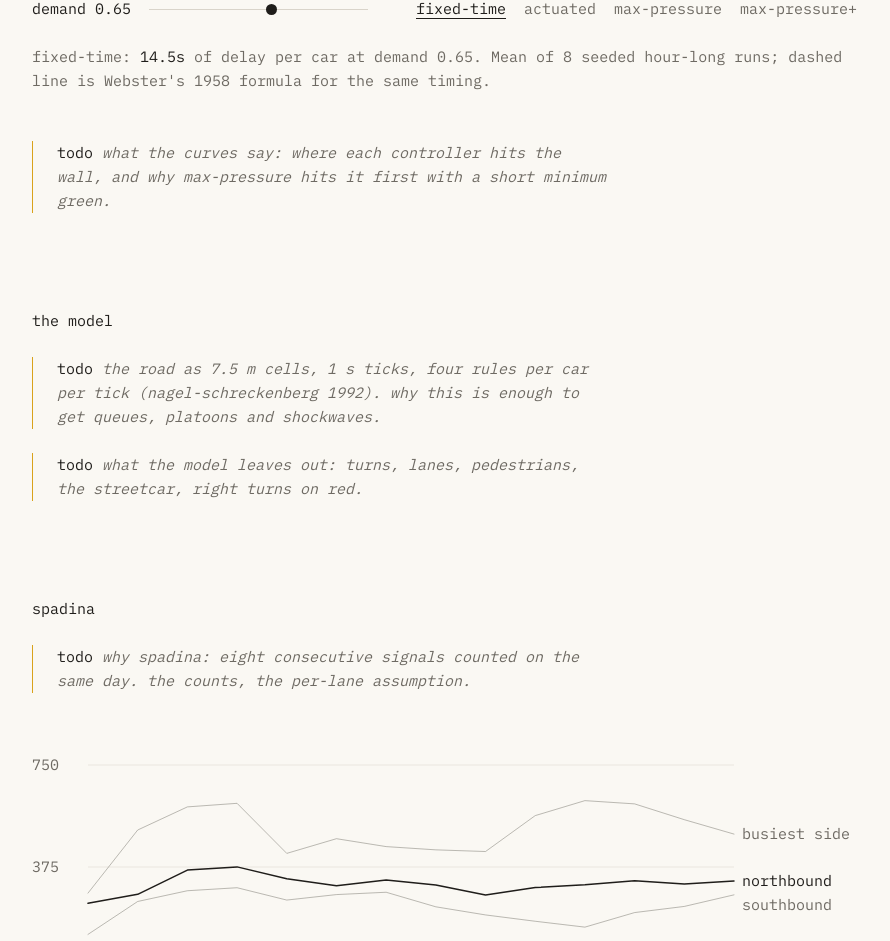
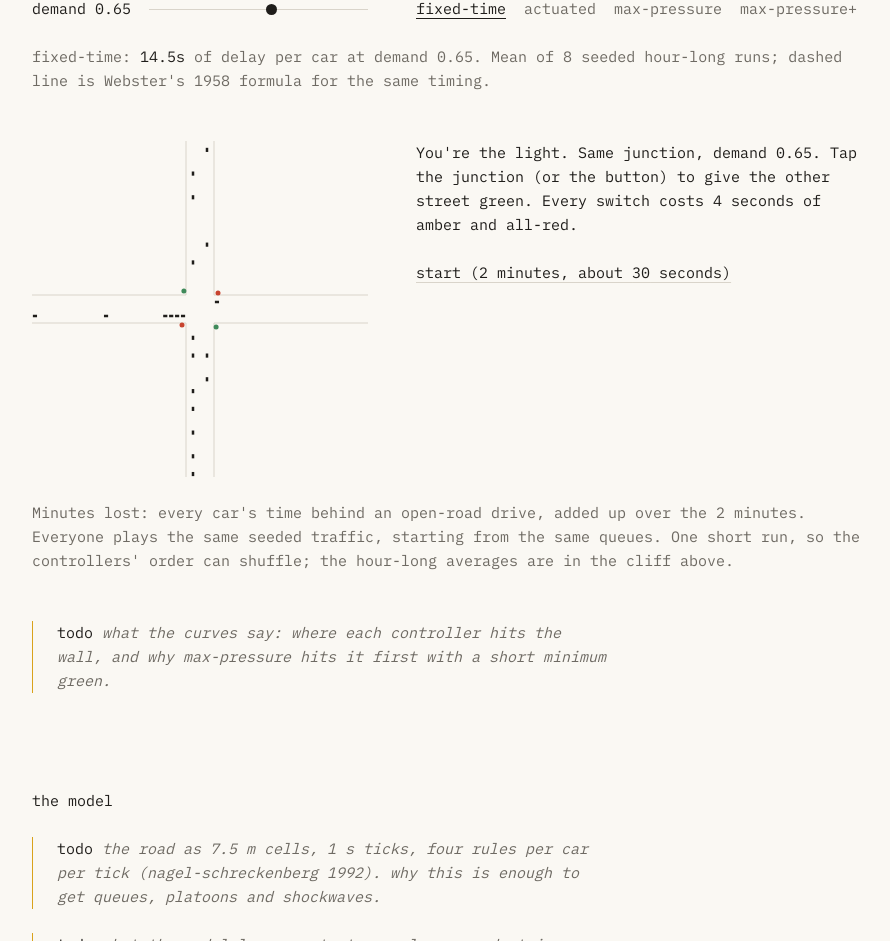
Before and after one commit to Arya-P05/green-wave, a Next.js app: page / in a window 1280 px wide. Shown: the part 1635-2576 px from the top of the page, without its empty margins (322-1212 px from the left). Built offline with nearby package versions, Linux system fonts and the light colour scheme.

Commit message:
Be the light: run the junction by hand for two minutes, scored against the controllers

```diff
--- a/app/page.tsx
+++ b/app/page.tsx
@@ -1,3 +1,4 @@
+import BeTheLight from "@/components/cliff/BeTheLight";
 import Cliff from "@/components/cliff/Cliff";
 import Demand from "@/components/Demand";
 import { DayResults, MinGreenTable, SideResults } from "@/components/results/Results";
@@ -78,6 +79,7 @@ export default function Home() {
         <Section id="cliff" title="the cliff">
           <Todo>one intersection first. drag demand up and watch delay stay flat, then leave the page.</Todo>
           <Cliff />
+          <BeTheLight />
           <Todo>what the curves say: where each controller hits the wall, and why max-pressure hits it first with a short minimum green.</Todo>
         </Section>
 
--- /dev/null
+++ b/components/cliff/BeTheLight.tsx
@@ -0,0 +1,157 @@
+"use client";
+
+import { useEffect, useRef, useState } from "react";
+import { byHand, GAME_DEMAND, GAME_S, gameStart, rivalScore, RIVALS } from "@/lib/game";
+import { LABELS } from "@/lib/sim/scenario";
+import { useWidth } from "../hooks";
+import { intersection } from "./draw";
+
+const SPEED = 4; // simulated seconds per real second, as in the figure above
+
+type Stage = { at: "ready" } | { at: "playing"; left: number; switches: number } | { at: "done"; you: number; switches: number };
+
+const minutes = (carSeconds: number) => (carSeconds / 60).toFixed(1);
+
+/**
+ * You are the light. Tap to give the other street green; the sim pays the
+ * amber and all-red for you. Two simulated minutes, then your total delay
+ * against the controllers' on the same traffic.
+ */
+export default function BeTheLight() {
+  const box = useRef<HTMLDivElement>(null);
+  const canvas = useRef<HTMLCanvasElement>(null);
+  const width = useWidth(box);
+  const [stage, setStage] = useState<Stage>({ at: "ready" });
+  const [game, setGame] = useState(0); // bumps to start a new game
+  const you = useRef<ReturnType<typeof byHand> | null>(null);
+  const [rivals, setRivals] = useState<Record<string, number> | null>(null);
+
+  const playing = stage.at === "playing";
+  const flip = () => {
+    const c = you.current;
+    if (!c || !playing) return;
+    c.want = 1 - c.want;
+    setStage((s) => (s.at === "playing" ? { ...s, switches: s.switches + 1 } : s));
+  };
+
+  useEffect(() => {
+    if (!width || !canvas.current) return;
+    const size = Math.min(width, 336);
+    const c = byHand();
+    const { sim, index, end } = gameStart(c);
+    c.want = sim.nodes[0].phase;
+    you.current = c;
+    const { positions, draw } = intersection(canvas.current, size, sim, index);
+    let prev = positions();
+    let next = prev;
+    draw(next, next, 1);
+    if (!game) return;
+
+    const tick = 1000 / SPEED;
+    let last = performance.now();
+    let frame = 0;
+    const loop = (now: number) => {
+      while (now - last >= tick && sim.t < end) {
+        sim.step();
+        prev = next;
+        next = positions();
+        last += tick;
+        setStage((s) => (s.at === "playing" ? { ...s, left: end - sim.t } : s));
+      }
+      draw(prev, next, Math.min(1, (now - last) / tick));
+      if (sim.t < end) frame = requestAnimationFrame(loop);
+      else setStage((s) => ({ at: "done", you: sim.delay, switches: s.at === "playing" ? s.switches : 0 }));
+    };
+    frame = requestAnimationFrame(loop);
+    return () => cancelAnimationFrame(frame);
+  }, [width, game]);
+
+  const start = () => {
+    if (!rivals) setRivals(Object.fromEntries(RIVALS.map((k) => [k, rivalScore(k)])));
+    setStage({ at: "playing", left: GAME_S, switches: 0 });
+    setGame((g) => g + 1);
+  };
+
+  const board =
+    stage.at === "done" && rivals
+      ? [{ name: "you", score: stage.you }, ...RIVALS.map((k) => ({ name: LABELS[k], score: rivals[k] }))].sort(
+          (a, b) => a.score - b.score,
+        )
+      : null;
+
+  return (
+    <figure className="my-2 grid gap-y-1">
+      <div className="grid items-start gap-x-2 gap-y-1 md:grid-cols-[minmax(0,336px)_minmax(0,1fr)]">
+        <div ref={box} className="w-full">
+          <canvas
+            ref={canvas}
+            onClick={flip}
+            className={playing ? "cursor-pointer" : undefined}
+            role="img"
+            aria-label="A four-way intersection you control: tap to switch which street has green"
+          />
+        </div>
+        <div className="grid content-start gap-y-1">
+          {stage.at === "ready" && (
+            <>
+              <p>
+                You&apos;re the light. Same junction, demand {GAME_DEMAND}. Tap the junction (or the button) to
+                give the other street green. Every switch costs 4 seconds of amber and all-red.
+              </p>
+              <p>
+                <button onClick={start} className="cursor-pointer underline decoration-faint underline-offset-4 hover:decoration-green">
+                  start ({GAME_S / 60} minutes, about {GAME_S / SPEED} seconds)
+                </button>
+              </p>
+            </>
+          )}
+          {stage.at === "playing" && (
+            <>
+              <p className="tabular-nums" aria-live="off">
+                {stage.left}s left · {stage.switches} {stage.switches === 1 ? "switch" : "switches"}
+              </p>
+              <p>
+                <button
+                  onClick={flip}
+                  className="cursor-pointer underline decoration-faint underline-offset-4 hover:decoration-green"
+                >
+                  switch
+                </button>
+              </p>
+            </>
+          )}
+          {board && (
+            <>
+              <table className="w-full max-w-[40ch] tabular-nums" aria-live="polite">
+                <thead className="text-muted">
+                  <tr>
+                    <th className="text-left font-normal">light</th>
+                    <th className="text-right font-normal">minutes lost</th>
+                  </tr>
+                </thead>
+                <tbody>
+                  {board.map((r) => (
+                    <tr key={r.name} className={r.name === "you" ? "text-ink" : "text-muted"}>
+                      <td>{r.name}</td>
+                      <td className="text-right">{minutes(r.score)}</td>
+                    </tr>
+                  ))}
+                </tbody>
+              </table>
+              <p>
+                <button onClick={start} className="cursor-pointer underline decoration-faint underline-offset-4 hover:decoration-green">
+                  again
+                </button>
+              </p>
+            </>
+          )}
+        </div>
+      </div>
+      <figcaption className="text-muted">
+        Minutes lost: every car&apos;s time behind an open-road drive, added up over the {GAME_S / 60} minutes.
+        Everyone plays the same seeded traffic, starting from the same queues. One short run, so the
+        controllers&apos; order can shuffle; the hour-long averages are in the cliff above.
+      </figcaption>
+    </figure>
+  );
+}
--- /dev/null
+++ b/lib/game.ts
@@ -0,0 +1,41 @@
+import { cliff, cliffSpec } from "./cliff.ts";
+import { controllerFor } from "./sim/scenario.ts";
+import type { Kind } from "./sim/scenario.ts";
+import { Sim } from "./sim/sim.ts";
+import type { Controller } from "./sim/sim.ts";
+
+/** Busy but below capacity: a good light keeps up, a bad one doesn't. */
+export const GAME_DEMAND = 0.65;
+/** Simulated seconds you play for. */
+export const GAME_S = 120;
+/** Seconds of fixed-time first, so you start with traffic on every street. */
+const LEAD_S = 120;
+
+/** The controllers you're scored against. */
+export const RIVALS = ["fixed", "actuated", "max-pressure", "max-pressure-plus"] as const satisfies readonly Kind[];
+
+/** The game's intersection, after the lead-in, with the delay counter at zero. */
+export function gameStart(controller: Controller) {
+  const { network, index } = cliff(GAME_DEMAND);
+  const sim = new Sim(network, controllerFor("fixed", cliffSpec(GAME_DEMAND), network), { seed: 1, warmup: LEAD_S });
+  sim.run(LEAD_S);
+  sim.controller = controller;
+  return { sim, index, end: LEAD_S + GAME_S };
+}
+
+/** Car-seconds lost against free speed over the game, under one controller, with no one playing. */
+export function rivalScore(kind: Kind): number {
+  const { sim, end } = gameStart(controllerFor(kind, cliffSpec(GAME_DEMAND), cliff(GAME_DEMAND).network));
+  return sim.run(end).delay;
+}
+
+/** A light you drive by hand: it shows whatever phase you last asked for. */
+export function byHand(): Controller & { want: number } {
+  return {
+    name: "you",
+    want: 0,
+    choose() {
+      return this.want;
+    },
+  };
+}
```
Also changed, not shown: 1 other file (tests, documents, lock files or other folders).
